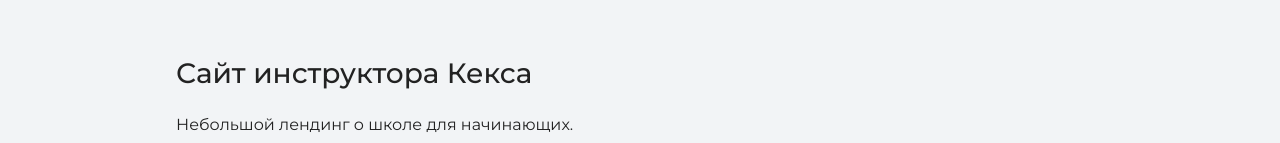
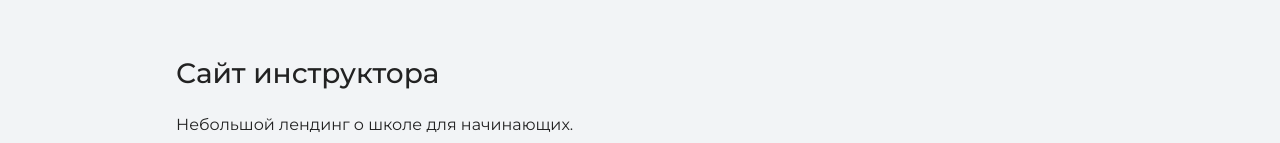
Before and after one commit to Annaspopova/annaspopova, a plain HTML site: page index.html in a window 1280 px wide. Shown: the part 1607-1750 px from the top of the page. Drawn offline with nearby package versions, Linux system fonts and the light colour scheme.

Commit message:
изменение 1

```diff
--- a/index.html
+++ b/index.html
@@ -30,7 +30,7 @@
       <div class="container">
       <h2 class="subheading">Мои работы</h2>
 
-      <h3>Сайт инструктора Кекса</h3>
+      <h3>Сайт инструктора </h3>
       <p>Небольшой лендинг о школе для начинающих.</p>
 
       <h3>Блог начинающего верстальщика</h3>
```
